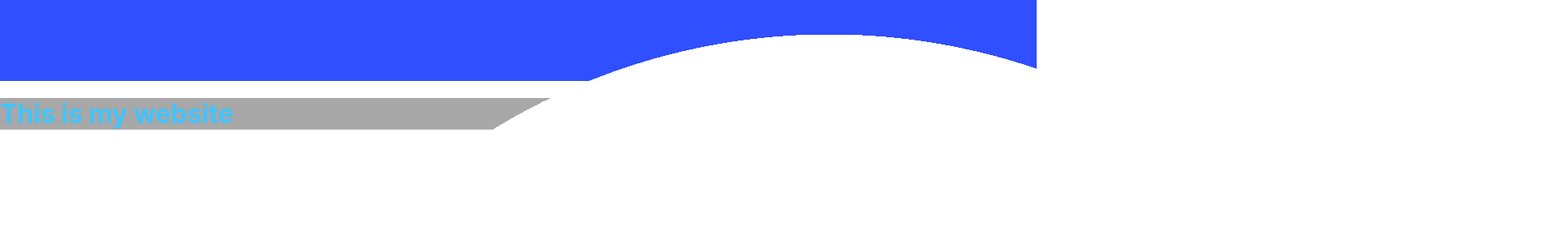
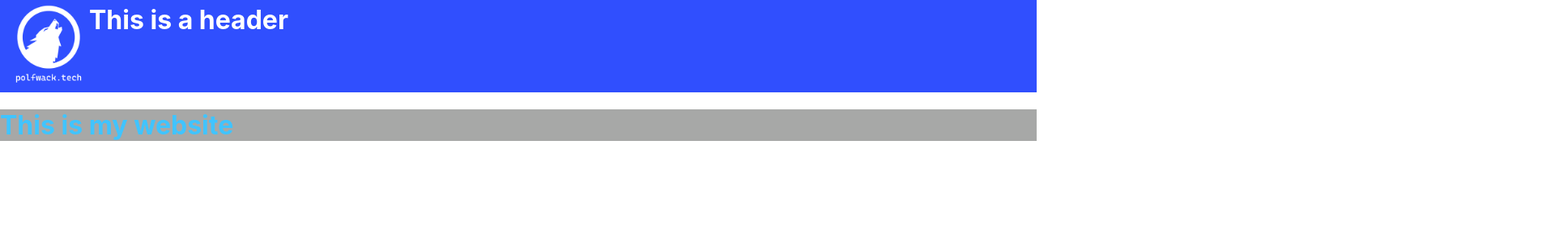
Before and after one commit to daxinator22/polfwack-tech-main, a React (Create React App) app: page / in a window 1280 px wide. Shown: the top 300 px of the page at 81% size, 1920 px wide, since content can reach past the window. Built offline with nearby package versions, Linux system fonts and the light colour scheme.

Commit message:
Title and logo sit in header

```diff
--- a/src/Header.js
+++ b/src/Header.js
@@ -1,27 +1,37 @@
 import './App.css';
-import logo from './res/logo-white.png';
+import logoLocation from './res/logo-white.png';
 import React from 'react';
+import Logo from './Logo';
 import {render} from 'react-dom';
 
 class Header extends React.Component{
   render(){
     return (
     <div style={headerStyle} class='primary'>
-      <img src={logo} alt='logo'/>
+      <Logo url={logoLocation} style={logoStyle} dim={height}></Logo>
       <h1 style={headerTitleStyle}>This is a header</h1>
     </div>);
   }
 }
 
 
-/*-----Styles------*/
+/*-------Styles-------*/
+
+const height = '100px';
 
 const headerStyle = {
-  height: '100px',
+  display: 'flex',
+  paddingLeft: '10px',
+  paddingTop: '5px',
+  paddingBottom: '5px',
 }
 
 const headerTitleStyle = {
   marginTop: '0px',
 }
 
+const logoStyle = {
+  width: '10%',
+}
+
 export default Header;
--- a/src/Logo.js
+++ b/src/Logo.js
@@ -0,0 +1,14 @@
+import React from 'react';
+import {render} from 'react-dom';
+
+class Logo extends React.Component{
+  render(){
+    return (
+      <div>
+        <img src={this.props.url} height={this.props.dim}/>
+      </div>
+    );
+  }
+}
+
+export default Logo;
```
